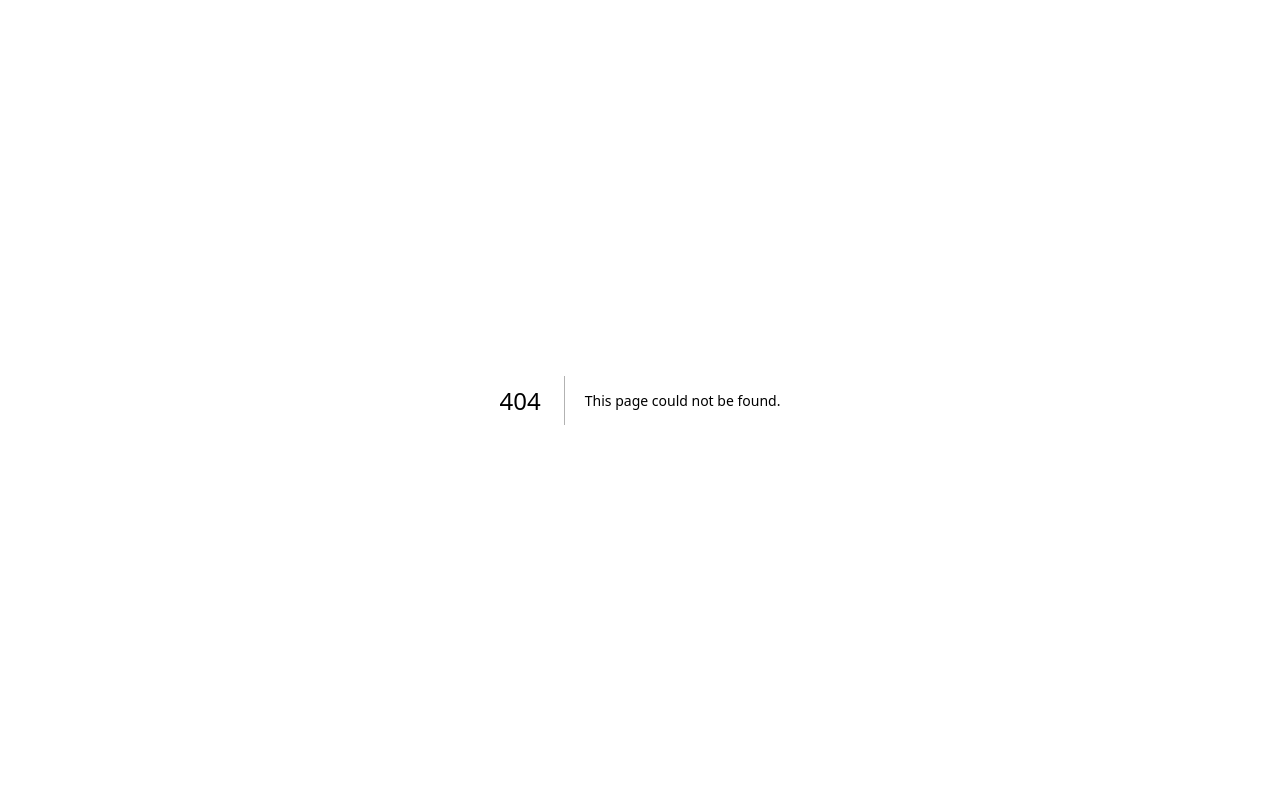
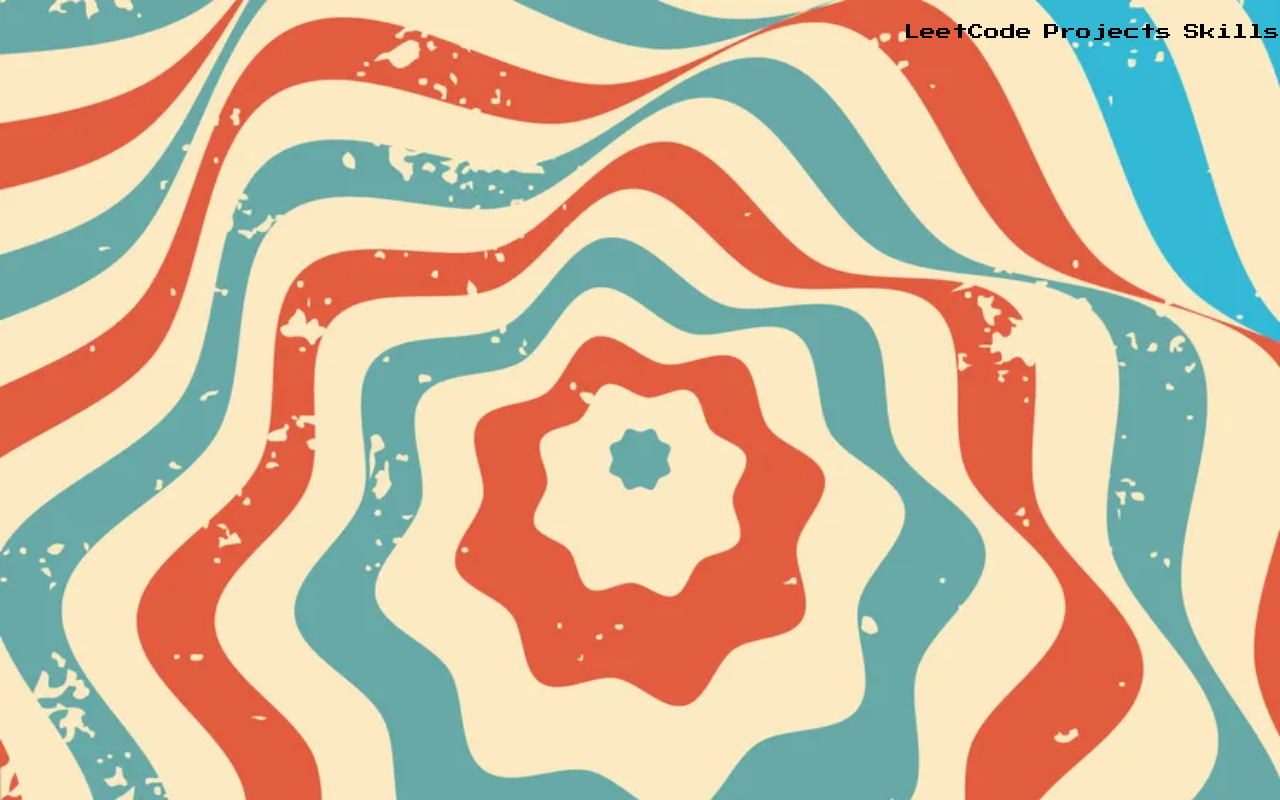
Before and after one commit to inthrakumar/portfolio-retro-styled, a Next.js app: page /projects in a window 1280 px wide. Before the commit this address had no page. Built offline with nearby package versions, Linux system fonts and the light colour scheme.

Commit message:
Basic app routing setup for routes

```diff
--- a/package.json
+++ b/package.json
@@ -17,6 +17,7 @@
     "paper-css": "^0.4.1",
     "react": "^18",
     "react-dom": "^18",
+    "react-query": "^3.39.3",
     "typed.js": "^2.1.0"
   },
   "devDependencies": {
--- a/src/app/layout.tsx
+++ b/src/app/layout.tsx
@@ -2,11 +2,14 @@ import type { Metadata } from "next";
 import { Press_Start_2P } from "next/font/google";
 import "./globals.css";
 const Press_start = Press_Start_2P({ weight: '400', subsets: ["latin"] });
-
+import Header from "@/components/Header";
+import Body from "@/components/Body";
 export const metadata: Metadata = {
   title: "IK PORTFOLIO",
   description: "Retro-Styled-Portfolio",
 };
+import bg from '../../public/retro-bg.png';
+
 
 export default function RootLayout({
   children,
@@ -16,7 +19,9 @@ export default function RootLayout({
   return (
     <html lang="en">
 
-      <body className={Press_start.className}>{children}</body>
+      <body className={`${Press_start.className} flex flex-col min-h-screen  bg-cover bg-no-repeat`} style={{ backgroundImage: `url(${bg.src})` }}>
+        <Header />
+        <Body>{children}</Body></body>
     </html>
   );
 }
--- /dev/null
+++ b/src/app/leetcode/api.ts
@@ -0,0 +1,23 @@
+import axios from 'axios';
+import type { UserProfile, SubmissionsData } from '@/types';
+const getAccountDetails = async (): Promise<UserProfile | null> => {
+  const url = `https://alfa-leetcode-api.onrender.com/inthrak04`;
+  try {
+    const response = await axios.get(url);
+    return response.data;
+  } catch (error) {
+    return null;
+  }
+};
+
+const AcceptedSubmissions = async (): Promise<SubmissionsData | null> => {
+  const url = `https://alfa-leetcode-api.onrender.com/inthrak04/acSubmission?limit=10`;
+  try {
+    const response = await axios.get(url);
+    return response.data;
+  } catch (error) {
+    return null;
+  }
+};
+
+export { getAccountDetails, AcceptedSubmissions };
--- /dev/null
+++ b/src/app/leetcode/layout.tsx
@@ -0,0 +1,20 @@
+import type { Metadata } from "next";
+
+
+export const metadata: Metadata = {
+    title: "LeetCode",
+    description: "LeetCodeProfile",
+};
+
+export default function RootLayout({
+    children,
+}: Readonly<{
+    children: React.ReactNode;
+}>) {
+    return (
+
+
+        <div>{children}</div>
+
+    );
+}
--- a/src/app/page.tsx
+++ b/src/app/page.tsx
@@ -6,7 +6,6 @@ import Link from 'next/link';
 import { Atomic_Age } from 'next/font/google';
 import localFont from 'next/font/local';
 import Typed from 'typed.js';
-import bg from '../../public/retro-bg.png';
 
 const font = Atomic_Age({ weight: '400', subsets: ["latin"] });
 const Nametext = localFont({ src: '../font/fifties_movies/Fifties Movies.woff2' });
@@ -28,37 +27,9 @@ export default function Home() {
 
   return (
     <main
-      className="min-h-screen flex flex-col bg-cover bg-no-repeat"
-      style={{ backgroundImage: `url(${bg.src})` }}
+      className="min-h-[80vh] flex flex-col items-center justify-center"
+
     >
-      <section className="w-full mt-5 mr-7">
-        <section className="icon-list flex w-fit gap-4 fixed top-4 left-2 max-sm:hidden ">
-          <i className="nes-mario "></i>
-          <i className="nes-charmander "></i>
-
-        </section>
-        <div className="w-full flex gap-3 max-sm:gap-1 items-center justify-end">
-          <Link href="/leetcode">
-            <button type="button" className="nes-btn is-error max-sm:px-[1px] max-sm:py-[2px] max-sm:text-[6px]">
-              LeetCode
-            </button>
-          </Link>
-
-
-          <Link href="/projects">
-            <button type="button" className="nes-btn is-error max-sm:px-[1px] max-sm:py-[2px] max-sm:text-[6px]">
-              Projects
-            </button>
-          </Link>
-
-          <Link href="/skills">
-            <button type="button" className="nes-btn is-error max-sm:px-[1px] max-sm:py-[2px] max-sm:text-[6px]">
-              Skills
-            </button>
-          </Link>
-        </div>
-
-      </section>
       <section className="mt-5 w-full flex-grow flex items-center justify-center max-sm:mt-3">
         <div className="bg-white nes-container max-w-[80vw] is-centered is-rounded flex flex-col gap-7">
           <p className={`text-6xl max-sm:text-3xl ${Nametext.className}`}>INTHRAKUMAR</p>
--- /dev/null
+++ b/src/app/projects/layout.tsx
@@ -0,0 +1,20 @@
+import type { Metadata } from "next";
+
+
+export const metadata: Metadata = {
+    title: "Projects",
+    description: "Projects",
+};
+
+export default function RootLayout({
+    children,
+}: Readonly<{
+    children: React.ReactNode;
+}>) {
+    return (
+
+
+        <div>{children}</div>
+
+    );
+}
--- /dev/null
+++ b/src/app/projects/page.tsx
@@ -0,0 +1,11 @@
+import React from 'react'
+
+function LeetCode() {
+    return (
+        <div>
+
+        </div>
+    )
+}
+
+export default LeetCode
--- /dev/null
+++ b/src/app/skills/layout.tsx
@@ -0,0 +1,20 @@
+import type { Metadata } from "next";
+
+
+export const metadata: Metadata = {
+    title: "Skills",
+    description: "Skills",
+};
+
+export default function RootLayout({
+    children,
+}: Readonly<{
+    children: React.ReactNode;
+}>) {
+    return (
+
+
+        <div>{children}</div>
+
+    );
+}
--- /dev/null
+++ b/src/app/skills/page.tsx
@@ -0,0 +1,11 @@
+import React from 'react'
+
+function LeetCode() {
+    return (
+        <div>
+
+        </div>
+    )
+}
+
+export default LeetCode
--- /dev/null
+++ b/src/components/Body.tsx
@@ -0,0 +1,12 @@
+"use client"
+import React from 'react'
+
+function Body({ children }: { children: React.ReactNode }) {
+    return (
+        <div className='flex-grow'>
+            {children}
+        </div>
+    )
+}
+
+export default Body
--- /dev/null
+++ b/src/components/Header.tsx
@@ -0,0 +1,38 @@
+"use client"
+import React from 'react'
+import Link from 'next/link'
+function Header() {
+    return (
+
+        <section className="w-full mt-5 mr-7">
+            <section className="icon-list flex w-fit gap-4 fixed top-4 left-2 max-sm:hidden ">
+                <i className="nes-mario "></i>
+                <i className="nes-charmander "></i>
+
+            </section>
+            <div className="w-full flex gap-3 max-sm:gap-1 items-center justify-end">
+                <Link href="/leetcode">
+                    <button type="button" className="nes-btn is-error max-sm:px-[1px] max-sm:py-[2px] max-sm:text-[6px]">
+                        LeetCode
+                    </button>
+                </Link>
+
+
+                <Link href="/projects">
+                    <button type="button" className="nes-btn is-error max-sm:px-[1px] max-sm:py-[2px] max-sm:text-[6px]">
+                        Projects
+                    </button>
+                </Link>
+
+                <Link href="/skills">
+                    <button type="button" className="nes-btn is-error max-sm:px-[1px] max-sm:py-[2px] max-sm:text-[6px]">
+                        Skills
+                    </button>
+                </Link>
+            </div>
+
+        </section>
+    )
+}
+
+export default Header
--- /dev/null
+++ b/src/types.ts
@@ -0,0 +1,31 @@
+type UserProfile = {
+  username: string;
+  name: string;
+  avatar: string;
+  ranking: number;
+  reputation: number;
+  github: string;
+  twitter?: string;
+  linkedIn?: string;
+  website?: string[];
+  country: string;
+  company?: string | null;
+  school: string;
+  skillTags: string[];
+  about: string;
+};
+
+interface Submission {
+  title: string;
+  titleSlug: string;
+  timestamp: string;
+  statusDisplay: string;
+  lang: string;
+}
+
+type SubmissionsData = {
+  count: number;
+  submission: Submission[];
+};
+
+export type { UserProfile, SubmissionsData };
```
Also changed, not shown: 1 other file (tests, documents, lock files or other folders).
